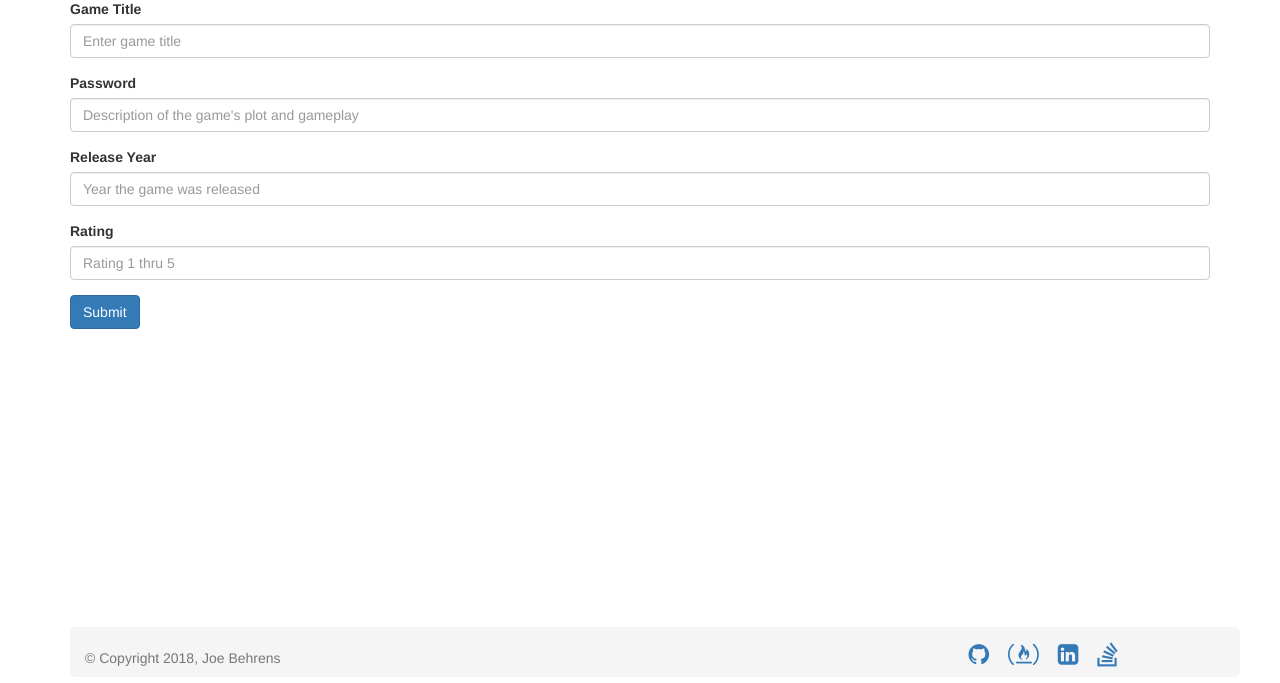
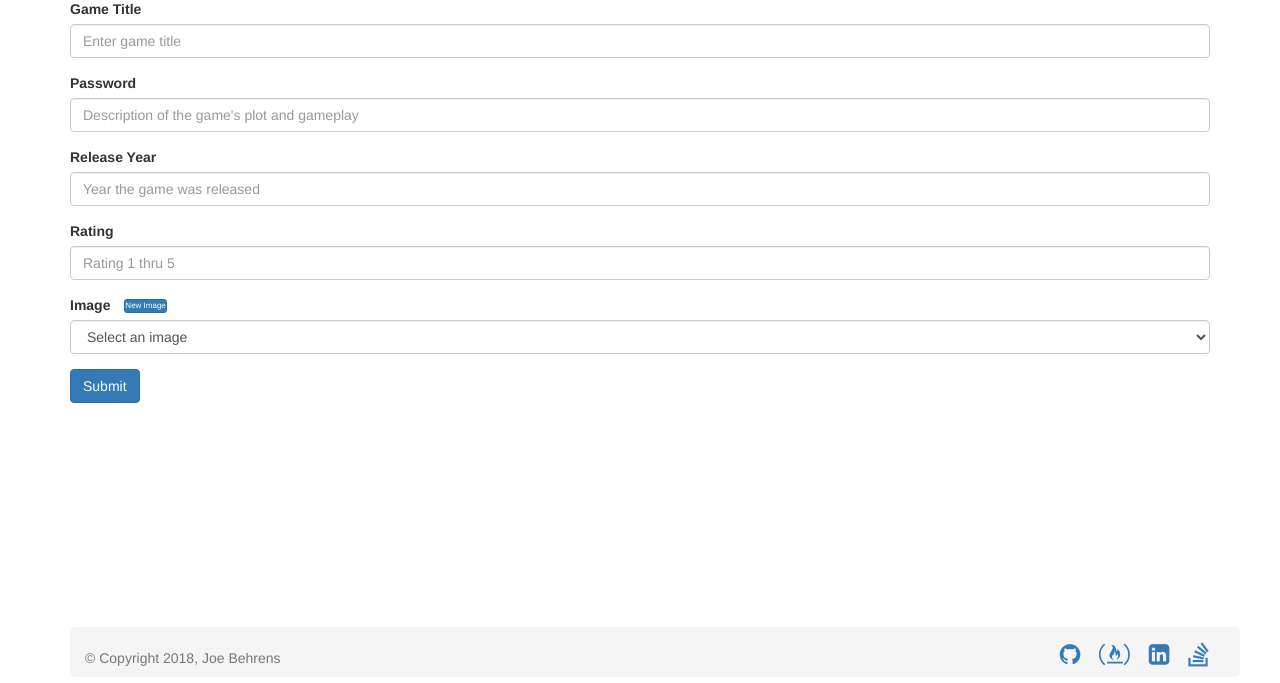
Before and after one commit to joseph-behrens/game-catalog, a Flask app: page /game/new in a window 1280 px wide. Shown: the part 123-806 px from the top of the page. Run offline with Flask 2, Linux system fonts and the light colour scheme; tables that the repository leaves empty hold one stand-in row (values such as "Sample post"); some libraries are stand-ins or nearby versions.

Commit message:
Add toggle for new image or existing to new game form

```diff
--- a/app/static/css/main.css
+++ b/app/static/css/main.css
@@ -16,7 +16,7 @@ html {
   }
 
   .social-lead {
-      margin-left: 60%;
+      margin-left: 68%;
       padding-top: 15px;
       font-size: 24px;
   }
@@ -26,3 +26,13 @@ html {
       padding-top: 15px;
       font-size: 24px;
   }
+
+  .btn-sm {
+    font-size: 8px;
+    margin-left: 10px;
+    padding: 0;
+  }
+
+  .new_image {
+    display: none;
+  }
--- /dev/null
+++ b/app/static/js/new_game.js
@@ -0,0 +1,24 @@
+function validateForm() {
+    var image_text = document.getElementById('image_text');
+    var image_url = document.getElementById('image_url');
+    if (image_text.value.trim() == '' && image_url.value.trim() != '') {
+        image_text_error.innerHTML = 'An image name is required to add an image';
+        return false;
+    }
+    if (image_text.value.trim() != '' && image_url.value.trim() == '') {
+        image_url_error.innerHTML = 'A url is required to add an image';
+        return false;
+    }
+}
+
+function showNewImageFields() {
+    document.getElementById('image_drop_down').style.display = "none";
+    document.getElementById('new_image_text').style.display = "block";
+    document.getElementById('new_image_url').style.display = "block";
+}
+
+function hideNewImageFields() {
+    document.getElementById('image_drop_down').style.display = "block";
+    document.getElementById('new_image_text').style.display = "none";
+    document.getElementById('new_image_url').style.display = "none";
+}
--- a/app/templates/new-game.html
+++ b/app/templates/new-game.html
@@ -2,24 +2,51 @@
 {% block content %}
 {% include "header.html" %}
     <h1>Create a New Game</h1>
-    <form method="POST" action="#">
+    <div id="error_message"></div>
+    <form method="POST" action="#" name="new_game" onsubmit="return validateForm()" autocomplete="off">
         <div class="form-group">
             <label for="title">Game Title</label>
             <input type="text" class="form-control" id="title" placeholder="Enter game title">
         </div>
         <div class="form-group">
             <label for="description">Password</label>
-            <input type="text" class="form-control" id="description" placeholder="Description of the game's plot and gameplay">
+            <input type="text" class="form-control" id="description"
+            placeholder="Description of the game's plot and gameplay" required>
         </div>
         <div class="form-group">
             <label for="year_released">Release Year</label>
-            <input type="text" class="form-control" id="year_released" placeholder="Year the game was released">
+            <input type="text" class="form-control" id="year_released"
+            placeholder="Year the game was released" required>
         </div>
         <div class="form-group">
             <label for="intial_rating">Rating</label>
-            <input type="number" class="form-control" id="intial_rating" min="1" max="5" step="1" placeholder="Rating 1 thru 5">
+            <input type="number" class="form-control" id="intial_rating"
+            min="1" max="5" step="1" placeholder="Rating 1 thru 5" required>
+        </div>
+        <div class="form-group" id="image_drop_down">
+            <label for="image">Image</label>
+            <span class="btn btn-primary btn-sm" id="new_image_button" onclick="return showNewImageFields()">New Image</span>
+            <select class="form-control" id="image">
+                <option value="" disabled selected>Select an image</option>
+                {% for image in images %}
+                    <option value={{image.id}}>{{image.alt_text}} | {{image.url}}</option>
+                {% endfor %}
+            </select>
+        </div>
+        <div class="form-group new_image" id="new_image_text">
+            <label for="image_text">Image Name</label>
+            <span class="btn btn-primary btn-sm" id="new_image_button" onclick="return hideNewImageFields()">Select Existing Image</span>
+            <input class="form-control" id="image_text" placeholder="URL link to image for game art">
+            <small id="image_text_error" style="color:red"></small>
+        </div>
+        <div class="form-group new_image" id="new_image_url">
+            <label for="image_url">Image URL</label>
+            <input type="text"class="form-control" id="image_url" placeholder="URL link to image for game art">
+            <small id="image_url_error" style="color:red"></small>
         </div>
         <button type="submit" class="btn btn-primary">Submit</button>
     </form>
+
+    <script src="{{ url_for('static', filename='js/new_game.js' ) }}"></script>
 {% include "footer.html" %}
 {% endblock %}
--- a/app/views.py
+++ b/app/views.py
@@ -4,7 +4,7 @@ from flask import session as login_session
 from sqlalchemy import create_engine, asc
 from sqlalchemy.orm import sessionmaker
 from contextlib import contextmanager
-from models import (Base, Rating, Company, Manufacturer, Publisher,
+from models import (Base, Image, Rating, Company, Manufacturer, Publisher,
                     Developer, System, User, Role, UserRole, Game,
                     GamePlatform)
 from oauth2client.client import flow_from_clientsecrets
@@ -18,6 +18,7 @@ import string
 
 app = Flask(__name__)
 
+
 @contextmanager
 def session_scope():
     """Provide a transactional scope around a series of operations."""
@@ -28,7 +29,7 @@ def session_scope():
     try:
         yield session
         session.commit()
-    except:
+    except:  # noqa: E722
         session.rollback()
         raise
     finally:
@@ -57,9 +58,16 @@ def game(game_id):
     return render_template('game.html', game_id=game_id)
 
 
-@app.route('/game/new')
+@app.route('/game/new', methods=['GET','POST'])
 def newGame():
-    return render_template('new-game.html')
+    with session_scope() as session:
+        images = session.query(Image).all()
+        print(images[0].url)
+        if request.method == 'GET':
+            return render_template('new-game.html', images=images)
+        if request.method == 'POST':
+            return 'posted'
+
 
 
 @app.route('/game/<int:game_id>/edit')
```
